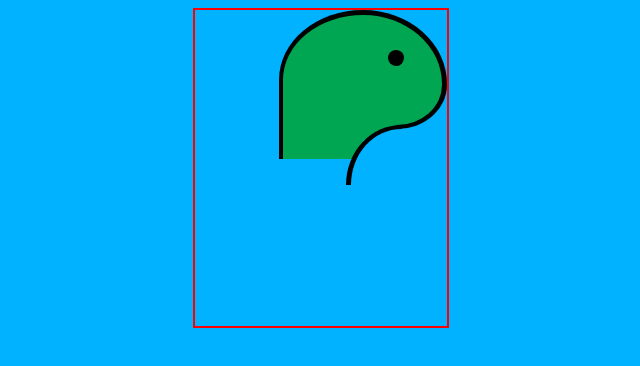
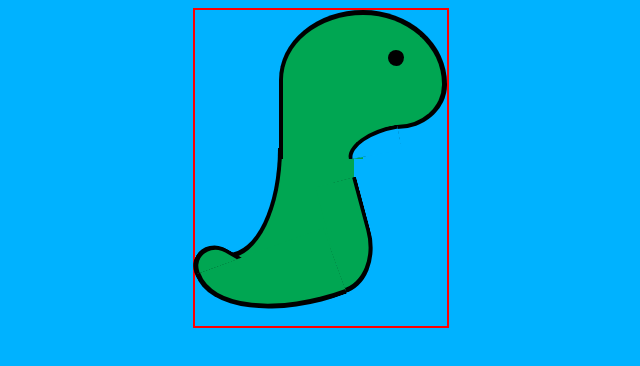
Before and after one commit to justlikethisdesign/css-dino, a plain HTML site: page index.html in a window 1280 px wide. Shown: the whole page, without its empty margins (327-967 px from the left). Drawn offline with Linux system fonts and the light colour scheme.

Commit message:
Added body and legs

```diff
--- a/index.html
+++ b/index.html
@@ -21,12 +21,14 @@
         </div>
 
         <div class="dino__body">
+            <div class="dino__body__mid"></div>
             <div class="dino__arm"></div>
         </div>
 
         <div class="dino__tail"></div>
 
         <div class="dino__bottom"></div>
+        <div class="dino__bottom__shadow"></div>
 
         <div class="dino__front-leg"></div>
 
--- a/style.css
+++ b/style.css
@@ -18,6 +18,7 @@ body {
     height: 20em;
     margin: 0 auto;
     border: 2px solid red;
+    position: relative;
 }
 
 .dino__head {
@@ -73,16 +74,17 @@ body {
 
 .dino__head__throat:after {
     background-color: #00B2FF;
-    border: 0.25em solid #000;
+    border: 0.35em solid #000;
     border-top-left-radius: 100%;
-    border-width: 0.25em 0 0 0.35em;
+    border-width: 0.25em 0 0 0.25em;
     content: " ";
     display: block;
-    height: 100%;
+    height: 40%;
     left: 0;
     position: absolute;
-    top: calc(80% - 0.25em);
+    top: 80%;
     width: 100%;
+    transform: rotate(-10deg);
 }
 
 .dino__head__eye {
@@ -95,3 +97,78 @@ body {
     top: 27%;
     width: 1em;
 }
+
+.dino__body {
+    position: relative;
+    height: 33.333%;
+    width: 100%;
+}
+
+.dino__body__mid {
+    background-color: #00a652;
+    display: block;
+    height: 100%;
+    left: 13%;
+    position: absolute;
+    width: 50%;
+}
+
+.dino__body__mid:before {
+    background-color: #00B2FF;
+    border: 0.35em solid #000;
+    border-bottom-right-radius: 100% 100%;
+    border-width: 0 0.25em 0.35em 0;
+    content: " ";
+    display: block;
+    height: 100%;
+    left: 0;
+    position: absolute;
+    top: -10%;
+    width: 40%;
+}
+
+.dino__body__mid:after {
+    background-color: #00a652;
+    border: 0.35em solid #000;
+    border-bottom-right-radius: 100% 50%;
+    border-width: 0 0.25em 0.35em 0;
+    content: " ";
+    display: block;
+    height: 100%;
+    left: 80%;
+    position: absolute;
+    top: 20%;
+    width: 30%;
+    transform: rotate(-15deg);
+}
+
+.dino__bottom {
+    background-color: #00a652;
+    border: 0.35em solid #000;
+    border-bottom-right-radius: 100%;
+    border-width: 0 0.35em 0.35em 0;
+    content: " ";
+    position: relative;
+    display: block;
+    height: 22%;
+    left: 3%;
+    bottom: 4.6%;
+    width: 54%;
+    transform: rotate(-20deg) scaleX(-1);
+}
+
+.dino__tail {
+    background-color: #00a652;
+    border: 0.35em solid #000;
+    border-top-right-radius: 100%;
+    border-top-left-radius: 100%;
+    border-width: 0.35em 0.25em 0 0.35em;
+    content: " ";
+    position: absolute;
+    display: block;
+    height: 15%;
+    left: 0;
+    bottom: 11%;
+    width: 17%;
+    transform: rotate(-60deg);
+}
```
